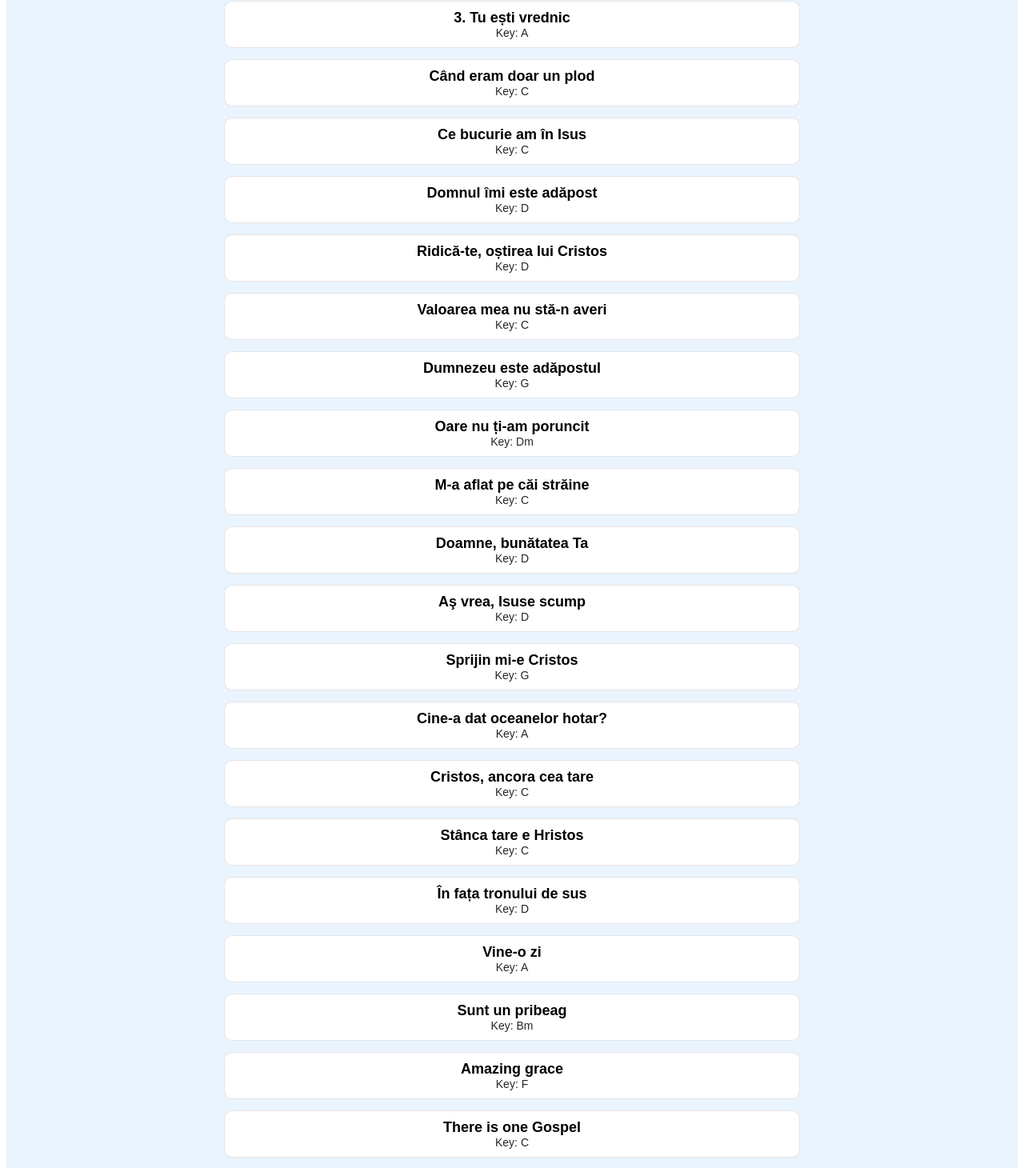
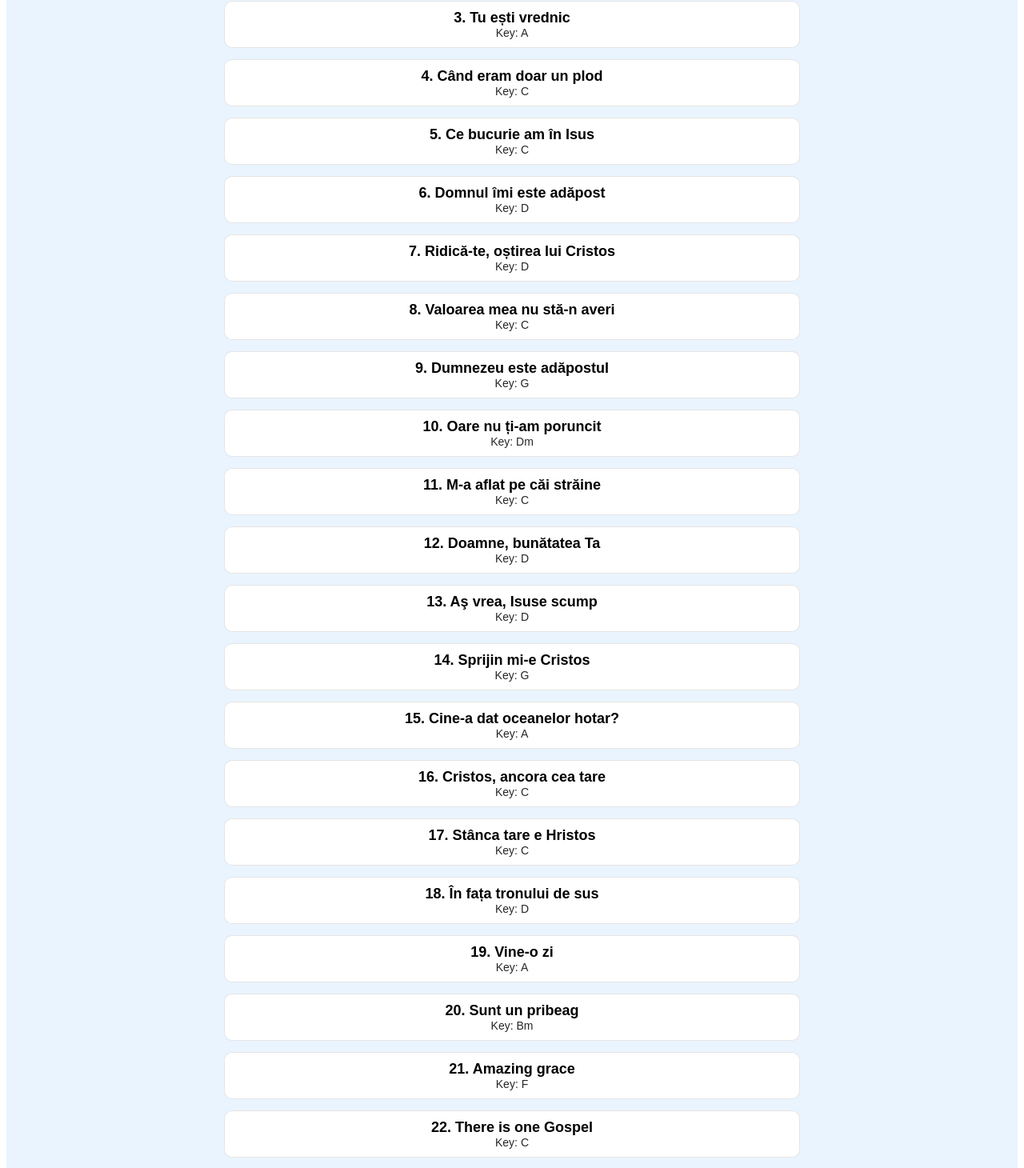
Before and after one commit to suiramchi-blip/moldova-song-book1, a React (Vite) app: page / in a window 1280 px wide. Shown: the part 257-1717 px from the top of the page at 80% size. Built offline with nearby package versions, Linux system fonts and the light colour scheme.

Commit message:
Update App.tsx

```diff
--- a/src/App.tsx
+++ b/src/App.tsx
@@ -183,7 +183,7 @@ Tu ești vrednic să-Ți dăm slavă,  Să fi adorat
   },
   {
     id: 4,
-    title: "Când eram doar un plod",
+    title: "4. Când eram doar un plod",
     key: "C",
     youtube: "https://youtu.be/C1fBEod-8jA?si=I3_e3s7jbUSTL0jE",
     lyrics: `
@@ -247,7 +247,7 @@ Nu pot ascunde nimic. : /
   },
   {
     id: 5,
-    title: "Ce bucurie am în Isus",
+    title: "5. Ce bucurie am în Isus",
     key: "C",
     youtube: "https://youtu.be/MENlE86ora4?si=mQeW3YrZv6-PjUff",
     lyrics: `
@@ -311,7 +311,7 @@ Eu știu prea bine și spun mereu:
   },
   {
     id: 6,
-    title: "Domnul îmi este adăpost",
+    title: "6. Domnul îmi este adăpost",
     key: "D",
     youtube: "https://youtu.be/8yQsTWsXHEw?si=XiGPyaIT-OmI2xKU",
     lyrics: `
@@ -393,7 +393,7 @@ M-aşteaptă-n cer fericirea.
   },
   {
     id: 7,
-    title: "Ridică-te, oștirea lui Cristos",
+    title: "7. Ridică-te, oștirea lui Cristos",
     key: "D",
     youtube: "https://www.youtube.com/watch?v=4QQ0-0g6v6Y",
     lyrics: `
@@ -480,7 +480,7 @@ Tânjim și noi s-ajungem ziua când  Cu Isus vom sta în slavă.
   },
  {
     id: 8,
-    title: "Valoarea mea nu stă-n averi",
+    title: "8. Valoarea mea nu stă-n averi",
     key: "C",
     youtube: "https://youtu.be/IrnfxwkKu_E?si=sCenh4Tz8lNtBBHt",
     lyrics: `
@@ -561,7 +561,7 @@ Iar prețu-mi l-a plătit Cristos, la Calvar!
   },
   {
   id: 9,
-  title: "Dumnezeu este adăpostul",
+  title: "9. Dumnezeu este adăpostul",
   key: "G",
   youtube: "https://youtu.be/R4ozztUP1sg?si=x7Uiwu29Zxy3zprC",
   lyrics: `
@@ -605,7 +605,7 @@ Ps 46
 },
   {
   id: 10,
-  title: "Oare nu ți-am poruncit",
+  title: "10. Oare nu ți-am poruncit",
   key: "Dm",
   youtube: "https://www.youtube.com/watch?v=SEzRyLV9YYE",
   lyrics: `
@@ -633,7 +633,7 @@ Iosua, Iosua unu cu nouă.
 },
  {
   id: 11,
-  title: "M-a aflat pe căi străine",
+  title: "11. M-a aflat pe căi străine",
   key: "C",
   youtube: "https://youtu.be/aFsixV56K3o?si=2xvGz1XAe5f3_MfV ",
   lyrics: `
@@ -696,8 +696,8 @@ O, cât sunt de fericit!
 `,
 },
 {
-  id: 13,
-  title: "Doamne, bunătatea Ta",
+  id: 12,
+  title: "12. Doamne, bunătatea Ta",
   key: "D",
   youtube: "https://www.youtube.com/watch?v=UPL5iFPw2pQ",
   lyrics: `
@@ -778,8 +778,8 @@ Asta-i fericirea mea: Să cânt slava Ta!
 `,
 },
 {
-  id: 14,
-  title: "Aş vrea, Isuse scump",
+  id: 13,
+  title: "13. Aş vrea, Isuse scump",
   key: "D",
   youtube: "https://youtu.be/kV8kytlH7NY?si=mkyYFQYJdIyf4PhX",
   lyrics: `1.
@@ -842,8 +842,8 @@ Să le-mplineşti prin sfântul Tău Cuvânt!
 `,
 },
 {
-  id: 16,
-  title: "Sprijin mi-e Cristos",
+  id: 14,
+  title: "14. Sprijin mi-e Cristos",
   key: "G",
   youtube: "https://youtu.be/cL0L8DuG4z8?si=o8DTpO1DjApThZDU",
   lyrics: `1.
@@ -899,8 +899,8 @@ Ce-am crezut voi și vedea la venirea Sa!
 `,
 },
 {
-  id: 17,
-  title: "Cine-a dat oceanelor hotar?",
+  id: 15,
+  title: "15. Cine-a dat oceanelor hotar?",
   key: "A",
   youtube: "https://youtu.be/0R7NacfLQNs?si=SmMHtuUo8AHWqLHV",
   lyrics: `1.
@@ -978,8 +978,8 @@ Tu domnești de-a pururi!
 `,
 },
 {
-  id: 21,
-  title: "Cristos, ancora cea tare",
+  id: 16,
+  title: "16. Cristos, ancora cea tare",
   key: "C",
   youtube: "https://youtu.be/kllNj-cLOW8?si=6ty5hPTUaDpFvKmG",
   lyrics: `1.
@@ -1033,8 +1033,8 @@ Neclintit rămâne veșnic, în El suntem ancorați.
 `,
 },
 {
-  id: 22,
-  title: "Stânca tare e Hristos",
+  id: 17,
+  title: "17. Stânca tare e Hristos",
   key: "C",
   youtube: "https://youtu.be/cFMXmhOkp8M?si=PA5obpdjzp6uOW2Y",
   lyrics: `1.
@@ -1089,8 +1089,8 @@ Veți primi Salvare-n dar, doar prin jertfa Lui.
 `,
 },
 {
-  id: 23,
-  title: "În fața tronului de sus",
+  id: 18 ,
+  title: "18. În fața tronului de sus",
   key: "D",
   youtube: "https://youtu.be/wm8k1WN7jkk?si=oUNWaOIBEO9_hxeb",
   lyrics: `1.
@@ -1175,8 +1175,8 @@ Cu Domnul meu glorificat!
 `,
 },
 {
-  id: 24,
-  title: "Vine-o zi",
+  id: 19,
+  title: "19. Vine-o zi",
   key: "A",
   youtube: "https://youtu.be/DPd49tI0n9s?si=OGxlTJQzXITJlQhi",
   lyrics: `1.
@@ -1251,8 +1251,8 @@ O, ce zi!
 `,
 },
 {
-  id: 25,
-  title: "Sunt un pribeag",
+  id: 20,
+  title: "20. Sunt un pribeag",
   key: "Bm",
   youtube: "https://youtu.be/Ki-9V3QNGhE?si=LIzo5dQA70W4_rbG",
   lyrics: `1.
@@ -1315,8 +1315,8 @@ Eu voi intra-n odihna Sa!
 `,
 },
 {
-  id: 26,
-  title: "Amazing grace",
+  id: 21,
+  title: "21. Amazing grace",
   key: "F",
   youtube: "https://youtu.be/Tvt6E9N7AQw?si=H6m4kXWUBkUJZ7g4",
   lyrics: `1.
@@ -1376,8 +1376,8 @@ Than when we first begun.
 `,
 },
 {
-  id: 27,
-  title: "There is one Gospel",
+  id: 22,
+  title: "22. There is one Gospel",
   key: "C",
   youtube: "https://youtu.be/nmBcTrDu4O4?si=5TJ8Q8J1kvSr4ajI",
   lyrics: `1.
@@ -1463,8 +1463,8 @@ I stand in the Gospel of Jesus Christ
 `,
 },
 {
-  id: 28,
-  title: "Christ our hope in life and death",
+  id: 23,
+  title: "23. Christ our hope in life and death",
   key: "E",
   youtube: "https://youtu.be/FvwlwL1FUEg?si=t7zvlLIV6KHf2TFj",
   lyrics: `1.
```
